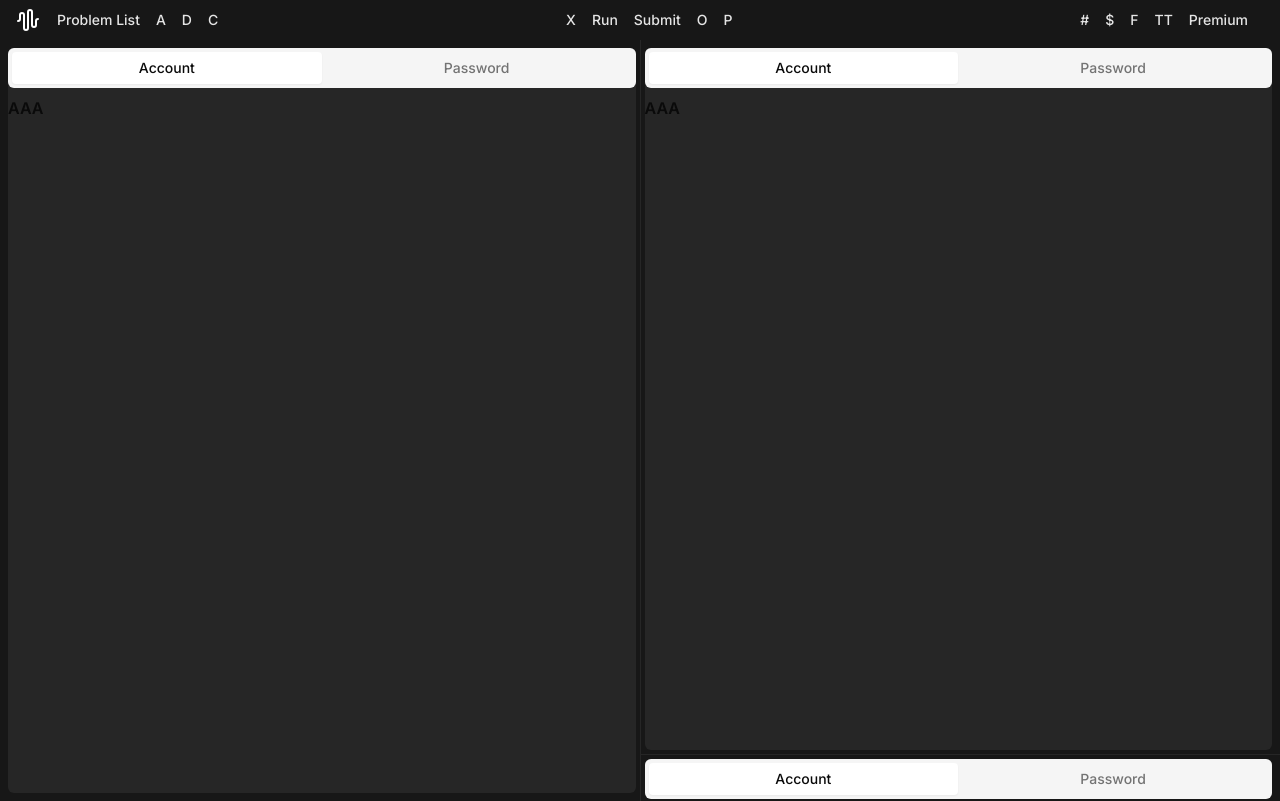
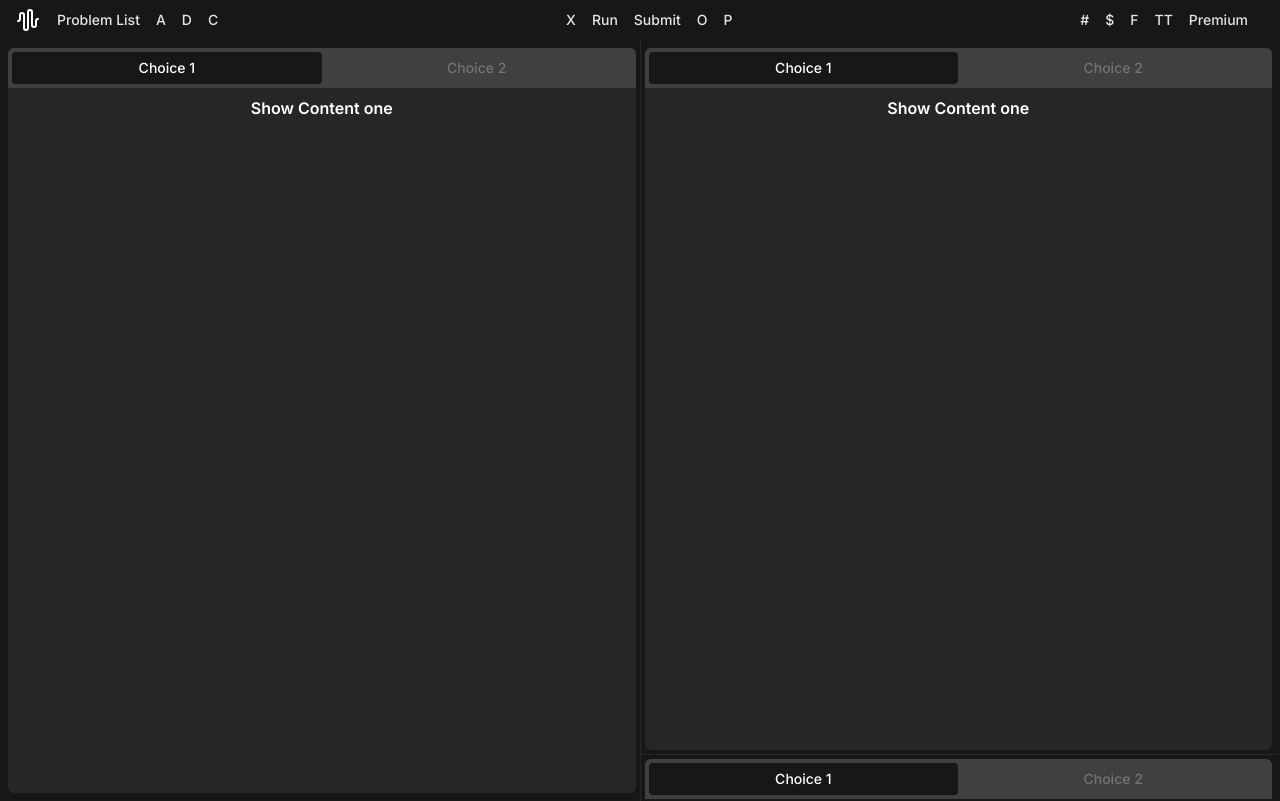
Before and after one commit to tanayvaswani/leetcode-bad-ui, a Next.js app: page / in a window 1280 px wide. Built offline with nearby package versions, Linux system fonts and the light colour scheme.

Commit message:
feat: sorry leetcode pakka question lagaunga ek din

```diff
--- a/components/tabs/tabs-demo.tsx
+++ b/components/tabs/tabs-demo.tsx
@@ -5,14 +5,18 @@ export function TabsDemo() {
   return (
     <Tabs defaultValue="account" className="w-full h-full">
       <TabsList className="grid w-full grid-cols-2">
-        <TabsTrigger value="account">Account</TabsTrigger>
-        <TabsTrigger value="password">Password</TabsTrigger>
+        <TabsTrigger value="account">Choice 1</TabsTrigger>
+        <TabsTrigger value="password">Choice 2</TabsTrigger>
       </TabsList>
       <TabsContent value="account">
-        <div>AAA</div>
+        <div className="h-full w-full flex items-center justify-center text-white">
+          Show Content one
+        </div>
       </TabsContent>
       <TabsContent value="password">
-        <div>PPP</div>
+        <div className="h-full w-full flex items-center justify-center text-white">
+          Show Content Two
+        </div>
       </TabsContent>
     </Tabs>
   );
--- a/components/ui/tabs.tsx
+++ b/components/ui/tabs.tsx
@@ -14,7 +14,7 @@ const TabsList = React.forwardRef<
   <TabsPrimitive.List
     ref={ref}
     className={cn(
-      "inline-flex h-10 items-center justify-center rounded-md bg-muted p-1 text-muted-foreground",
+      "inline-flex h-10 items-center justify-center rounded-t-md bg-neutral-700 p-1 text-muted-foreground",
       className
     )}
     {...props}
@@ -29,7 +29,7 @@ const TabsTrigger = React.forwardRef<
   <TabsPrimitive.Trigger
     ref={ref}
     className={cn(
-      "inline-flex items-center justify-center whitespace-nowrap rounded-sm px-3 py-1.5 text-sm font-medium ring-offset-background transition-all focus-visible:outline-none focus-visible:ring-2 focus-visible:ring-ring focus-visible:ring-offset-2 disabled:pointer-events-none disabled:opacity-50 data-[state=active]:bg-background data-[state=active]:text-foreground data-[state=active]:shadow-sm",
+      "inline-flex items-center justify-center rounded-sm px-3 py-1.5 text-sm font-medium ring-offset-background transition-all focus-visible:outline-none focus-visible:ring-2 focus-visible:ring-ring focus-visible:ring-offset-2 disabled:pointer-events-none disabled:opacity-50 data-[state=active]:bg-neutral-900 data-[state=active]:text-white data-[state=active]:shadow-sm",
       className
     )}
     {...props}
```
